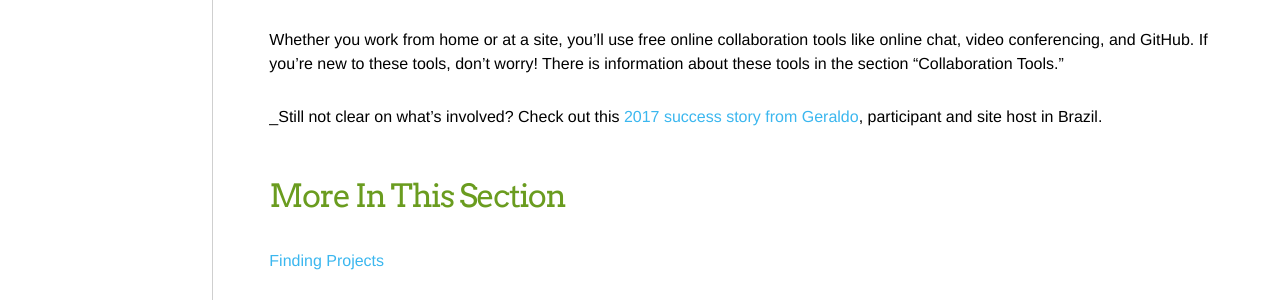
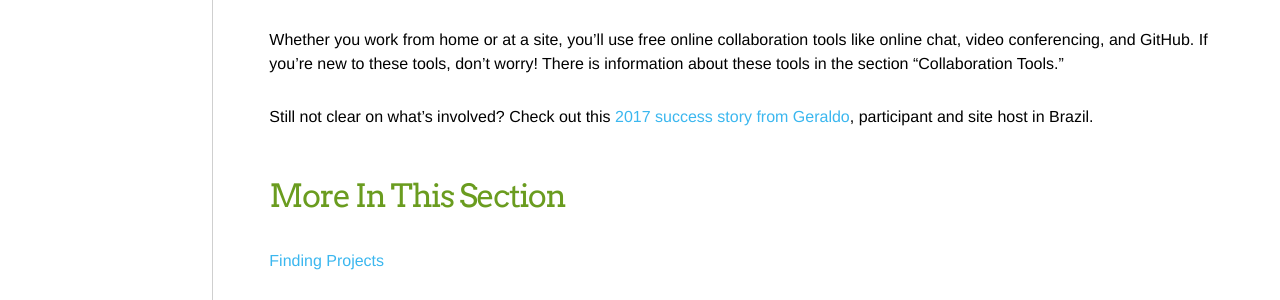
Before and after one commit to mozilla/global-sprint, a Jekyll site: the page built from _articles/participants-guide.md, in a window 1280 px wide. Shown: the part 1075-1375 px from the top of the page. Built offline with Jekyll 4.4.1, drawn with Linux system fonts in a browser that asks for light colours; comment, search, counter and statistics services are not loaded.

```diff
--- a/_articles/participants-guide.md
+++ b/_articles/participants-guide.md
@@ -32,4 +32,4 @@ You’re not required to attend both full days of the Sprint-- though you’re w
 
 Whether you work from home or at a site, you’ll use free online collaboration tools like online chat, video conferencing, and GitHub. If you’re new to these tools, don’t worry! There is information about these tools in the section “Collaboration Tools.”
 
-_Still not clear on what’s involved? Check out this [2017 success story from Geraldo](https://medium.com/read-write-participate/geraldo-participant-and-site-host-a-global-sprint-2017-story-8b35844f2d64), participant and site host in Brazil.
+Still not clear on what’s involved? Check out this [2017 success story from Geraldo](https://medium.com/read-write-participate/geraldo-participant-and-site-host-a-global-sprint-2017-story-8b35844f2d64), participant and site host in Brazil.
```
